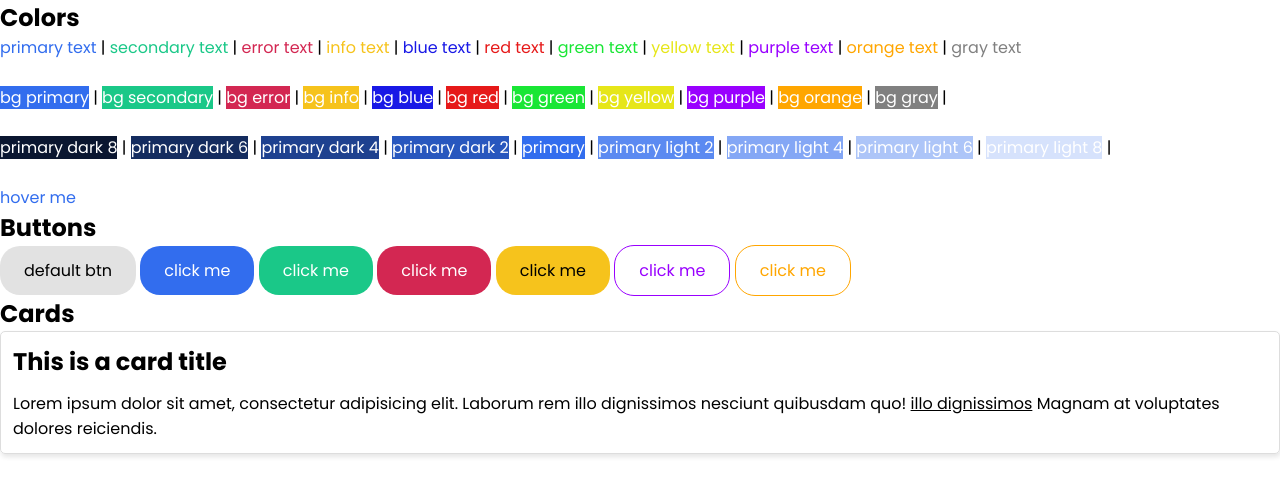
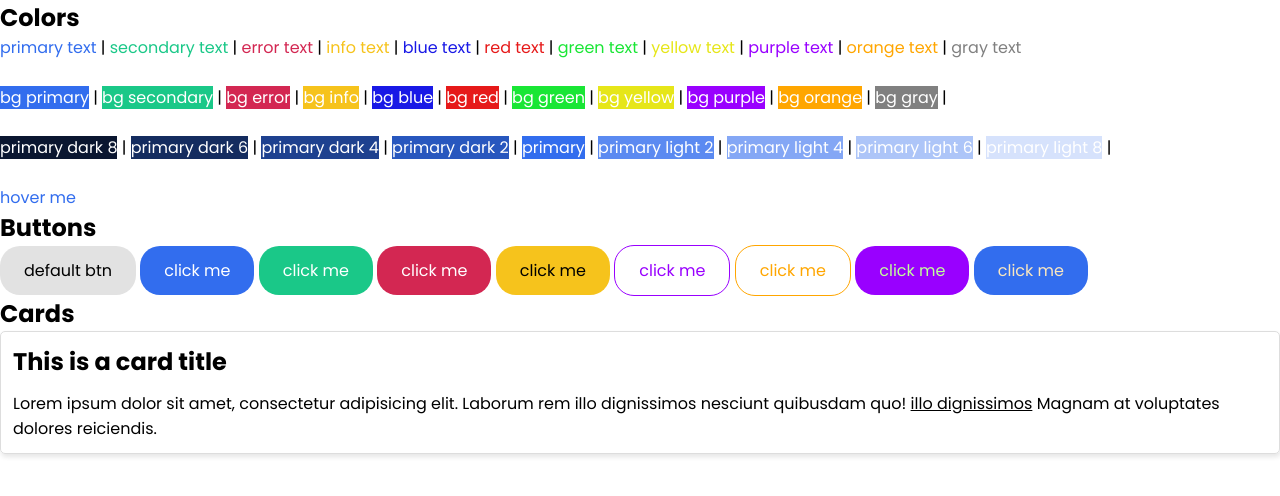
Before and after one commit to Amir-Pourhadi/Learn-Sass, a website: page index.html in a window 1280 px wide. Drawn offline with nearby package versions, Linux system fonts and the light colour scheme; files that its build step writes are made by us from their sources.

Commit message:
Create sample elements for testing complement class

```diff
--- a/index.html
+++ b/index.html
@@ -62,6 +62,8 @@
     <a href="#" class="btn-info">click me</a>
     <a href="#" class="btn-outlined-purple text-purple text-hover-white">click me</a>
     <a href="#" class="btn-outlined-orange text-orange text-hover-white">click me</a>
+    <a href="#" class="btn-complement-purple">click me</a>
+    <a href="#" class="btn-complement-primary">click me</a>
 
     <!-- cards -->
     <h2>Cards</h2>
```
